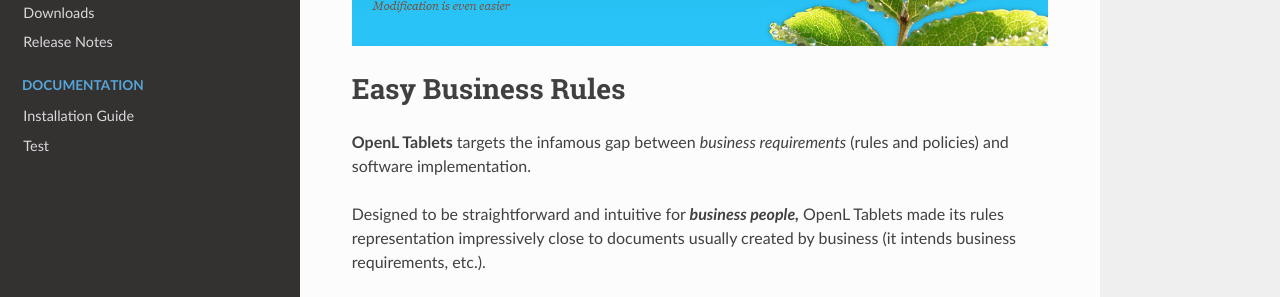
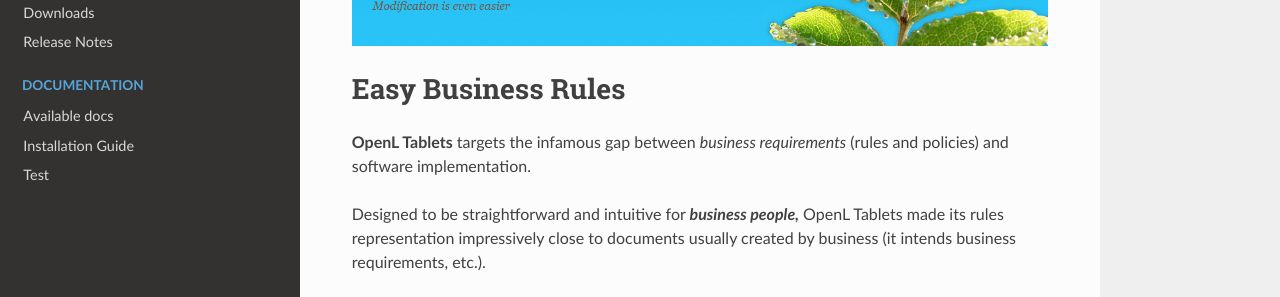
Before and after one commit to WWmonster/MarkdownTest, an MkDocs documentation site: the page built from docs/index.md, in a window 1280 px wide. Shown: the part 257-554 px from the top of the page. Built offline with MkDocs 1.6.1, drawn with Linux system fonts in a browser that asks for light colours; nearby versions of some CDN libraries.

Commit message:
Update mkdocs.yml

```diff
--- a/mkdocs.yml
+++ b/mkdocs.yml
@@ -9,6 +9,7 @@ nav:
     - Downloads: downloads.md
     - Release Notes: releasenotes.md
     - Documentation:
+        - Available docs: documentation.md
         - Installation Guide: installationguide.md
     - Test: 'test/test01.md'
 theme: readthedocs
```
